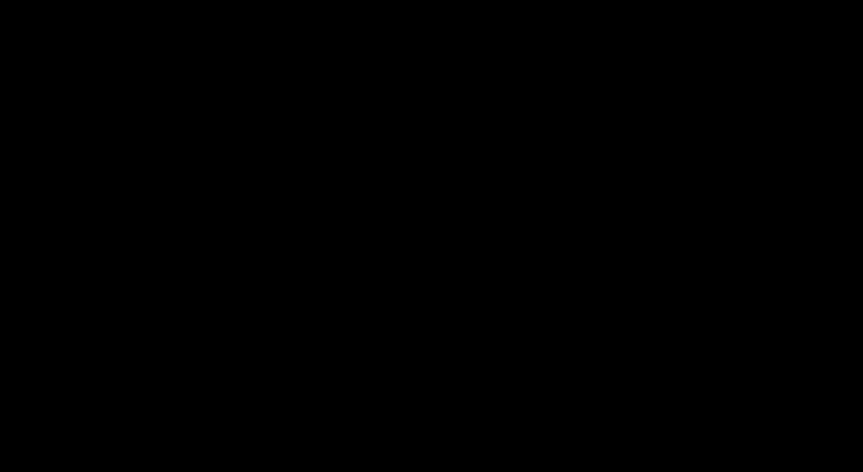
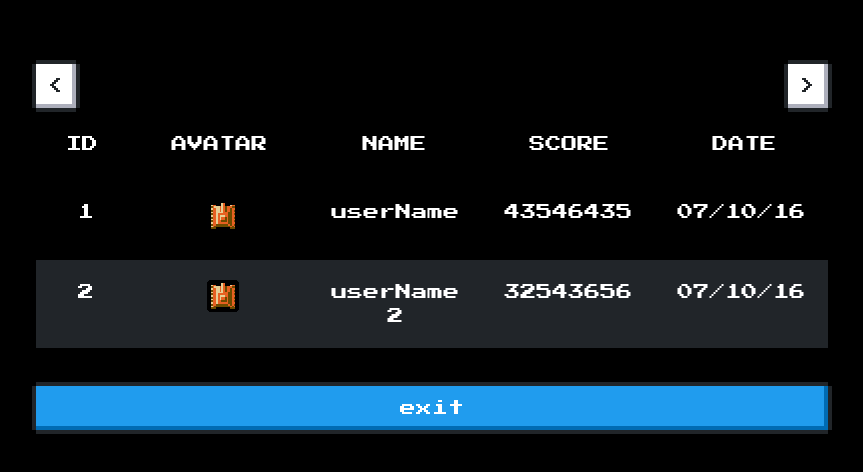
Before and after one commit to 5dev-team/BattleCity, a React (Vite) app in the folder packages/client/: page /leaderboard in a window 1280 px wide. Before the commit this address had no page. Shown: the part 168-640 px from the top of the page, without its empty margins (208-1071 px from the left). Built offline with nearby package versions, Linux system fonts and the light colour scheme.

Commit message:
revert: return wrong deleted files

```diff
--- a/packages/client/src/App.tsx
+++ b/packages/client/src/App.tsx
@@ -2,12 +2,14 @@
 import { BrowserRouter as Router, Route, Routes } from 'react-router-dom'
 import SignIn from '@/pages/sign-in'
 import Profile from '@/pages/profile'
+import LeaderBoard from '@/pages/leaderboard'
 
 const App: React.FC = () => {
   return (
     <Router>
       <Routes>
         <Route path="/sign-in" element={<SignIn />} />
+        <Route path="/leaderboard" element={<LeaderBoard />} />
         <Route path="/profile" element={<Profile />} />
       </Routes>
     </Router>
--- /dev/null
+++ b/packages/client/src/components/UI/nes-avatar/index.ts
@@ -0,0 +1,3 @@
+import NesAvatar from './nes-avatar'
+
+export default NesAvatar
--- /dev/null
+++ b/packages/client/src/components/UI/nes-avatar/nes-avatar.module.scss
@@ -0,0 +1,5 @@
+.avatar {
+  max-width: 32px;
+  max-height: 32px;
+  overflow: hidden;
+}
--- /dev/null
+++ b/packages/client/src/components/UI/nes-avatar/nes-avatar.tsx
@@ -0,0 +1,26 @@
+import React, { ImgHTMLAttributes } from 'react'
+import styles from './nes-avatar.module.scss'
+import avatarPlaceholder from '../../../assets/avatarPlaceholder.png'
+
+
+interface IAvatar extends ImgHTMLAttributes<HTMLImageElement> {
+  size?: 'small' | 'medium' | 'large'
+  image?: string
+  rounded?: boolean
+}
+
+const NesAvatar: React.FC<IAvatar> = ({ image, alt, size, rounded , ...props}) => {
+
+  return (
+    <img className={`nes-avatar is-${size} ${rounded ? 'is-rounded' : ''} ${styles['avatar']}`}
+         src={image || avatarPlaceholder}
+         alt={alt || 'аватар пользователя'}
+         style={{ imageRendering: 'pixelated' }}
+         {...props}
+    />
+  )
+
+}
+
+
+export default NesAvatar
--- /dev/null
+++ b/packages/client/src/pages/leaderboard/index.ts
@@ -0,0 +1,3 @@
+import LeaderBoard from './leaderboard'
+
+export default LeaderBoard
--- /dev/null
+++ b/packages/client/src/pages/leaderboard/leaderboard.module.scss
@@ -0,0 +1,46 @@
+.leaderboard {
+  height: 100%;
+  display: flex;
+  align-items: center;
+  justify-content: center;
+  text-align: center;
+
+  &__container {
+    max-width: 800px;
+  }
+
+}
+
+.table {
+  display: grid;
+  grid-template-columns: 100px repeat(4, minmax(150px, 1fr));
+
+  &__col {
+    padding: 20px;
+    word-break: break-all
+  }
+
+  &__row {
+    grid-column: 1 / -1;
+    display: grid;
+    grid-template-columns: 100px repeat(4, minmax(150px, 1fr));
+    margin: 4px;
+    padding: 0;
+    border: none;
+  }
+}
+
+.avatar-col {
+  padding: 0;
+}
+
+.control-wrapper {
+  width: 100%;
+  margin: 30px 0 0;
+  display: flex;
+  justify-content: center;
+}
+
+.control-page-buttons {
+  justify-content: space-between;
+}
--- /dev/null
+++ b/packages/client/src/pages/leaderboard/leaderboard.tsx
@@ -0,0 +1,130 @@
+import React from 'react'
+import styles from './leaderboard.module.scss'
+import NesButton from '../../components/UI/nes-button'
+import NesAvatar from '../../components/UI/nes-avatar'
+import { useNavigate } from 'react-router-dom'
+
+const LeaderBoard: React.FC = () => {
+  const tableHeadersProps = [
+    {
+      name: 'id',
+      label: 'ID',
+    },
+    {
+      name: 'avatar',
+      label: 'AVATAR',
+    },
+    {
+      name: 'name',
+      label: 'NAME',
+    },
+    {
+      name: 'score',
+      label: 'SCORE',
+    },
+    {
+      name: 'date',
+      label: 'DATE',
+    },
+  ]
+
+  const navigate = useNavigate()
+
+  const loadNextPage = () => {
+    console.log('load next page')
+  }
+  const loadPrevPage = () => {
+    console.log('load prev page')
+  }
+
+  type UserScoreType = {
+    id: number
+    name: string
+    avatar: string
+    score: number
+    date: string
+  }
+
+  const userScore: Array<UserScoreType> = [
+    {
+      id: 1,
+      avatar: '',
+      name: 'userName',
+      score: 43546435,
+      date: '07/10/16',
+    },
+    {
+      id: 2,
+      avatar: '',
+      name: 'userName2',
+      score: 32543656,
+      date: '07/10/16',
+    },
+  ]
+
+  const userRows = React.useMemo(
+    () =>
+      userScore.map((user, index) => {
+        const userRow = Object.entries(user).map(([key, value]) => {
+          if (key === 'avatar') {
+            return (
+              <div
+                key={`${user.id}-${value}`}
+                className={`${styles['table__col']} ${styles['table__col--second-color']} ${styles['nes-avatar-col']}`}>
+                <NesAvatar
+                  size={'large'}
+                  alt={`аватар пользователя ${user.name}`}
+                />
+              </div>
+            )
+          }
+          return (
+            <div key={`${user.id}-${value}`} className={styles['table__col']}>
+              {value}
+            </div>
+          )
+        })
+
+        const rowDarkClass = index % 2 === 1 ? 'nes-container is-dark' : ''
+        return (
+          <div
+            key={user.id}
+            className={`${styles['table__row']} ${rowDarkClass}`}>
+            {userRow}
+          </div>
+        )
+      }),
+    [userScore]
+  )
+
+  const tableHeaders = tableHeadersProps.map(header => {
+    return (
+      <div className={`${styles['table__col']} ${styles['table-header']}`}>
+        {header.label}
+      </div>
+    )
+  })
+
+  return (
+    <div className={styles['leaderboard']}>
+      <div className={styles['leaderboard__container']}>
+        <div
+          className={`${styles['control-wrapper']} ${styles['control-page-buttons']}`}>
+          <NesButton onClick={loadPrevPage}>&lt;</NesButton>
+          <NesButton onClick={loadNextPage}>&gt;</NesButton>
+        </div>
+        <div className={`${styles['leaderboard__table']} ${styles['table']}`}>
+          {tableHeaders}
+          {userRows}
+        </div>
+        <div className={styles['control-wrapper']}>
+          <NesButton variant="primary" fullWidth onClick={() => navigate('/')}>
+            exit
+          </NesButton>
+        </div>
+      </div>
+    </div>
+  )
+}
+
+export default LeaderBoard
```
Also changed, not shown: packages/client/src/assets/avatarPlaceholder.png (added).
